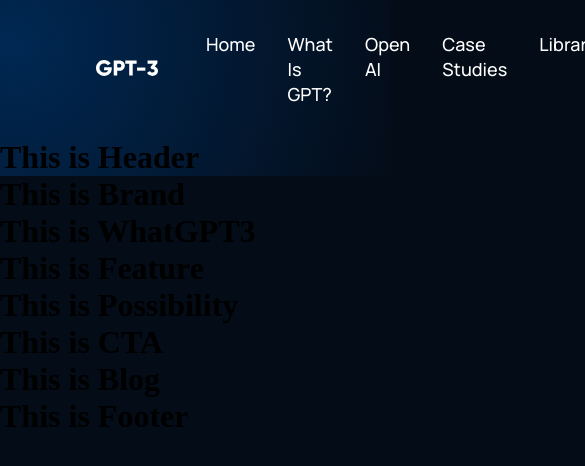
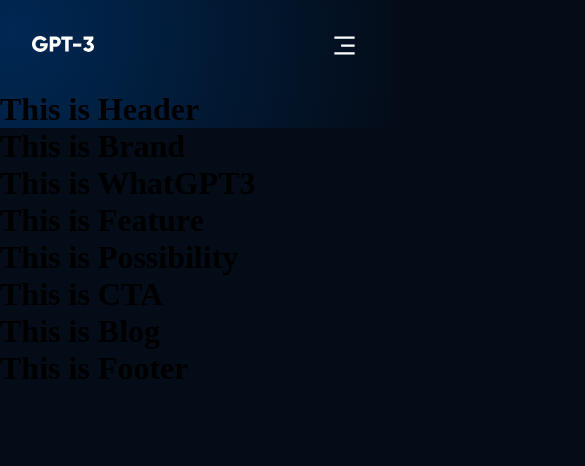
Before and after one commit to AlEkramHossainAbir/modern-ui1, a React (Create React App) app: page / in a window 390 px wide. Shown: the top 466 px of the page, 585 px wide, since content can reach past the window. Built offline with nearby package versions, Linux system fonts and the light colour scheme.

Commit message:
Navbar Complete

```diff
--- a/src/components/navbar/Navbar.jsx
+++ b/src/components/navbar/Navbar.jsx
@@ -1,18 +1,14 @@
-import React from 'react';
-import { RiMenu3Line, RiCloseLin } from 'react-icons/ri';
+import React, { useState } from 'react';
+import { RiMenu3Line, RiCloseLine } from 'react-icons/ri';
 import './navbar.css'
 import logo from '../../assets/logo.svg'
 
 //BEM -> Block Element Modifier
 
-const Navbar = () => {
+
+const Menu = () => {
     return (
-        <div className='gpt3__navbar'>
-            <div className="gpt3__navbar-links">
-                <div className="gpt3__navbar-links_logo">
-                    <img src={logo} alt="logo" />
-                </div>
-                <div className="gpt3__navbar-links_container">
+        <>
             <p>
                 <a href="#home">Home</a>
             </p>
@@ -28,13 +24,49 @@
             <p>
                 <a href="#blog">Library</a>
             </p>
+        </>
+    )
+}
+
+const Navbar = () => {
+    const [toggleMenu, setToggleMenu] = useState(false)
+    return (
+        <div className="gpt3__navbar">
+            <div className="gpt3__navbar-links">
+                <div className="gpt3__navbar-links_logo">
+                    <img src={logo} alt="logo" />
+                </div>
+                <div className="gpt3__navbar-links_container">
+                    <Menu />
+                </div>
             </div>
             <div className="gpt3__navbar-sign">
                 <p>Sign in</p>
                 <button type='button'>Sign Up</button>
             </div>
+            <div className="gpt3__navbar-menu">
+                {
+                    toggleMenu
+                        ? <RiCloseLine color='#fff' size={27} onClick={() => { setToggleMenu(false) }} />
+                        : <RiMenu3Line color='#fff' size={27} onClick={() => { setToggleMenu(true) }} />
 
+                }
+                {
+                    toggleMenu && (
+                        <div className="gpt3__navbar-menu_container scale-up-center">
+                            <div className="gpt3__navbar-menu_container-links">
+                                <Menu />
                             </div>
+                            <div className="gpt3__navbar-menu_container-links-sign">
+                                <p>Sign in</p>
+                                <button type="button">Sign up</button>
+                            </div>
+                        </div>
+                    )
+                }
+            </div>
+
+
         </div>
     );
 };
--- a/src/components/navbar/navbar.css
+++ b/src/components/navbar/navbar.css
@@ -39,7 +39,6 @@
     color: #fff;
     font-family: var( --font-family);
     font-weight: 500;
-    font-style: normal;
     font-size: 18px;
     line-height: 25px;
     text-transform: capitalize;
@@ -52,8 +51,85 @@
 
 .gpt3__navbar-sign button,
 .gpt3__navbar-menu_container button{
-    width: 152px;
-    height: 58px;
-    /* left: 1153px; */
-    /* top: 55px; */
+    padding: 0.5rem 1rem;
+    color: #fff;
+    font-weight: 500;
+    font-size: 18px;
+    line-height: 25px;
+    font-family: var(--font-family);
+    border-radius: 5px;
+    outline: none;
+    cursor: pointer;
+    background: #FF4820;
+    border: none;
+    cursor: pointer;
 }
+
+.gpt3__navbar-menu{
+    margin-left: 1rem;
+    display: none;
+    position: relative;
+}
+
+.gpt3__navbar-menu svg{
+    cursor: pointer;
+}
+
+.gpt3__navbar-menu_container{
+    display: flex;
+    justify-content: flex-end;
+    align-items: flex-end;
+    flex-direction: column;
+    text-align: end;
+    background: var(--color-footer);
+    padding: 2rem;
+    position: absolute;
+    top: 40px;
+    right: 0;
+    margin-top: 1rem;
+    min-width: 210px;
+    border-radius: 5px;
+    box-shadow: 0px 0px 5px rgba(0,0, 0,0.2);
+
+}
+.gpt3__navbar-menu_container p {
+    margin: 1rem 0;
+}
+
+.gpt3__navbar-menu_container-links-sign {
+    display: none;
+}
+
+@media screen and (max-width: 1050px) {
+    .gpt3__navbar-links_container {
+        display: none;
+    }
+
+    .gpt3__navbar-menu {
+        display: flex;
+    }
+}
+
+@media screen and (max-width: 700px) {
+    .gpt3__navbar {
+        padding: 2rem 4rem;
+    }
+}
+
+@media screen and (max-width: 550px) {
+    .gpt3__navbar {
+        padding: 2rem;
+    }
+
+    .gpt3__navbar-sign {
+        display: none;
+    }
+
+    .gpt3__navbar-menu_container {
+        top: 20px;
+    }
+
+    .gpt3__navbar-menu_container-links-sign {
+        display: block;
+    }
+}
```
Lines whose indentation alone changed are shown as unchanged.
